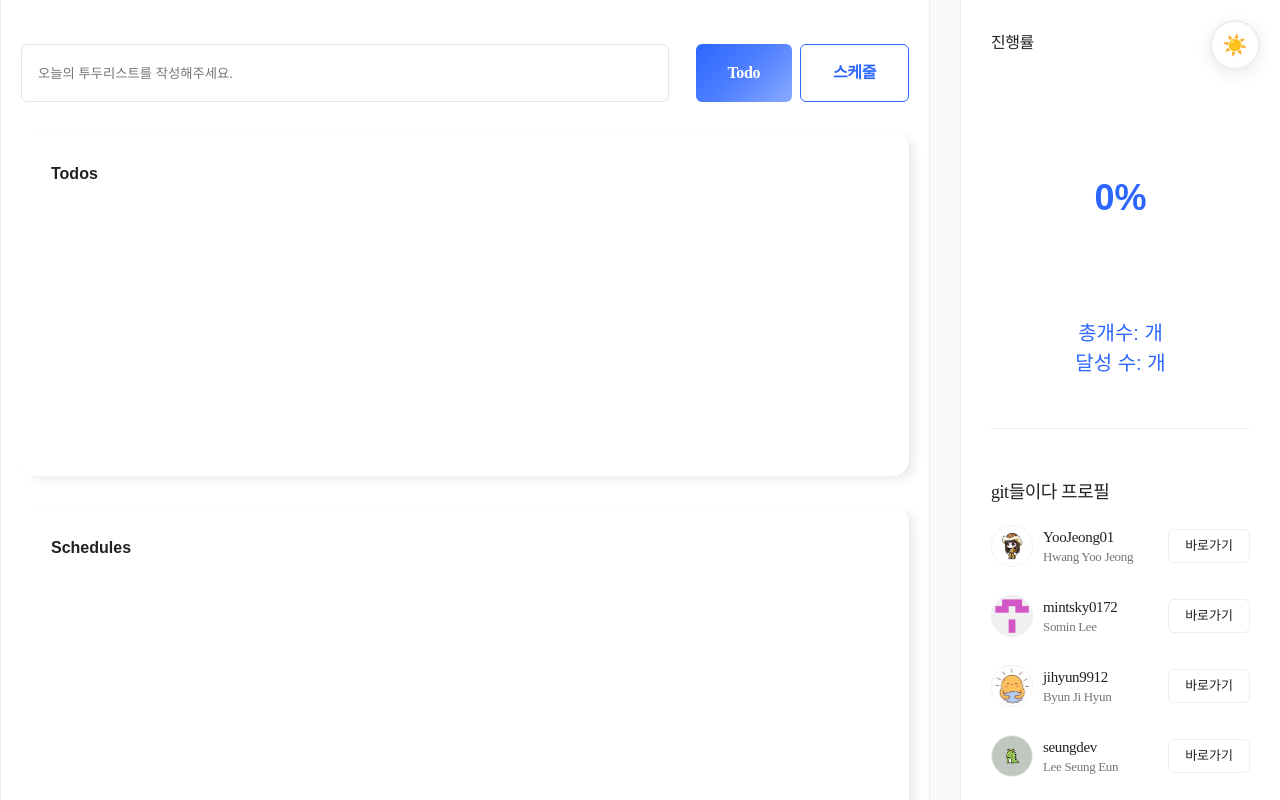
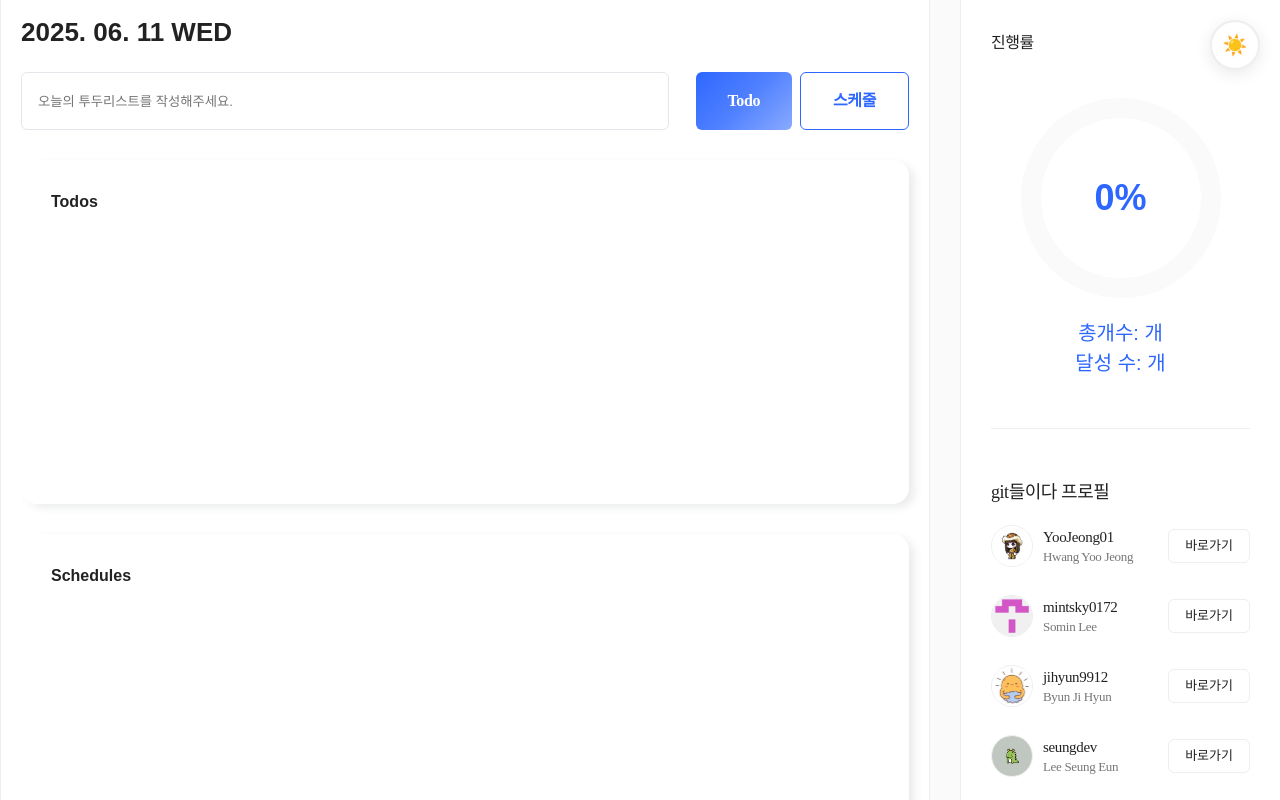
Before and after one commit to Programmers-Gitfilled/to-do-list, a plain HTML site: page index.html in a window 1280 px wide. Drawn offline with nearby package versions, Linux system fonts and the light colour scheme.

Commit message:
[Fix] index script 버그 수정

```diff
--- a/index.html
+++ b/index.html
@@ -8,7 +8,7 @@
     <link rel="stylesheet" href="style.css" />
     <link rel="icon" href="img/favicon.ico" />
     <script src="https://cdn.jsdelivr.net/npm/chart.js"></script>
-    <script src="script.js" defer></script>
+    <script type="module" src="script.js"></script>
   </head>
 
   <body>
```
